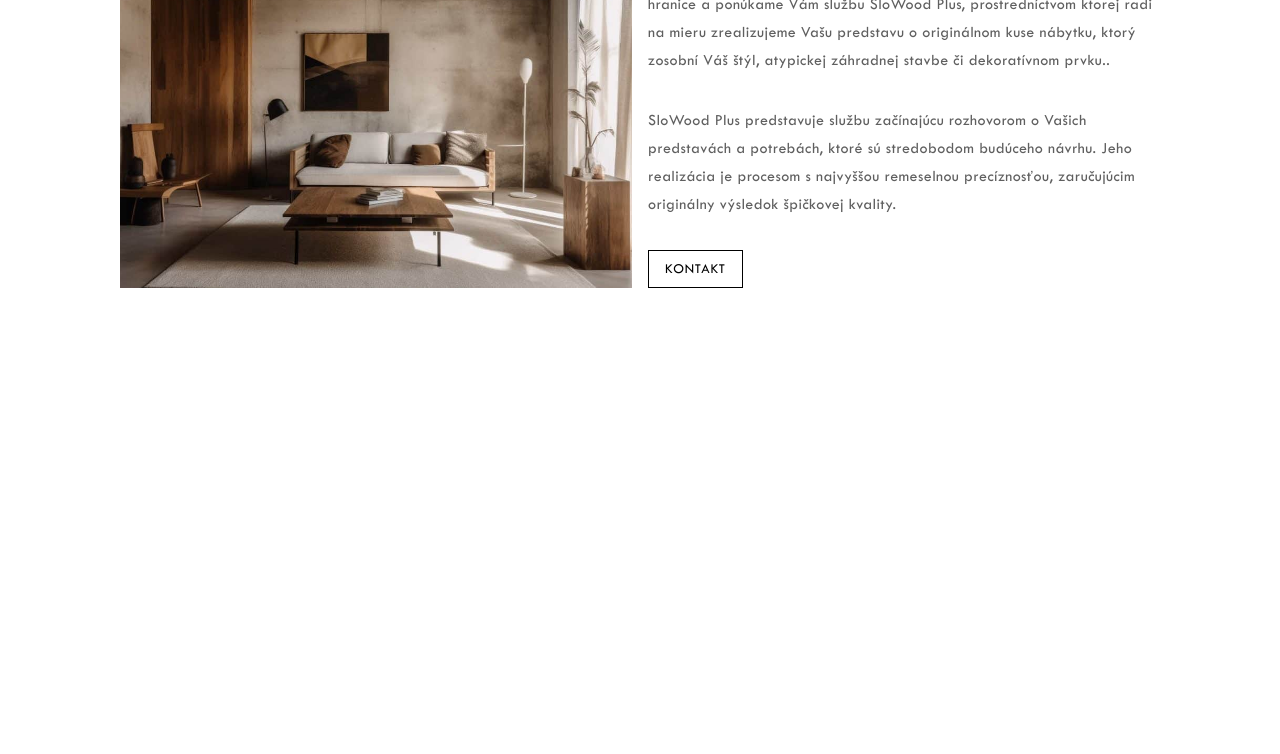
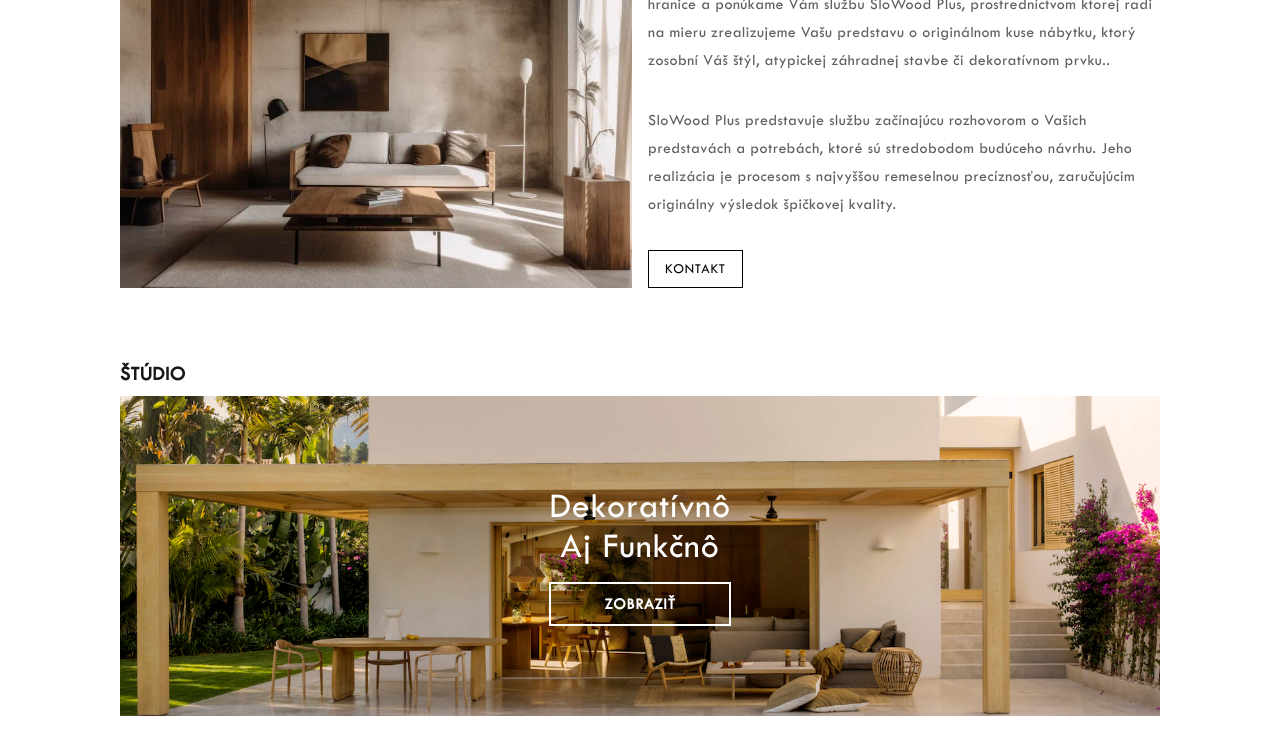
Before and after one commit to marosstudenic/slowood, a Next.js app: page / in a window 1280 px wide. Shown: the part 1218-1972 px from the top of the page. Before the commit the page ends 1914 px from the top, so only its background shows below. Built offline with nearby package versions, Linux system fonts and the light colour scheme.

Commit message:
add studio

```diff
--- a/src/app/page.tsx
+++ b/src/app/page.tsx
@@ -2,6 +2,7 @@ import { MainOffer } from "@/components/MainOffer";
 import MotionSlider, { SlideShowItem } from "@/components/MotionSlider";
 import Navbar from "@/components/navbar";
 import { Slowoodplus } from "@/components/Slowoodplus";
+import { Studio } from "@/components/Studio";
 
 const slides: SlideShowItem[] = [
   {
@@ -32,6 +33,10 @@ export default function Home() {
         <div className="mt-16">
           <Slowoodplus />
         </div>
+
+        <div className="mt-12 max-md:mt-0">
+          <Studio />
+        </div>
       </div>
       {/* <MainOffer /> */}
 
--- /dev/null
+++ b/src/components/Studio.tsx
@@ -0,0 +1,28 @@
+import Link from "next/link"
+
+export const Studio = () => {
+    return (
+        <div>
+            <h2 className="text-xl uppercase font-bold tracking-wide pb-2 max-md:hidden">Štúdio</h2>
+            <div className="flex flex-col py-4 items-center max-md:justify-between justify-center  bg-[url('/images/studio.jpeg')] bg-cover bg-center h-80 max-md:screen ">
+                <div className="flex justify-start w-full px-6 md:hidden">
+                    <h2 className="text-md uppercase font-bold tracking-wide">Štúdio</h2>
+                </div>
+                <div className="space-y-4">
+                    <h2 className="text-4xl text-white tracking-wide text-center"> Dekoratívnô <br />
+                        Aj Funkčnô
+                    </h2>
+                    <div>
+                        <Link href={"/studio"} className="border-2 border-white text-center py-2 px-4 flex justify-center items-center text-white uppercase max-md:text-xs font-bold tracking-wider">
+                            Zobraziť
+                        </Link>
+                    </div>
+                </div>
+                <div className="md:hidden">
+                    {/* placehpder */}
+                </div>
+            </div>
+        </div>
+
+    )
+}
```
Also changed, not shown: public/images/studio.jpeg (added).
